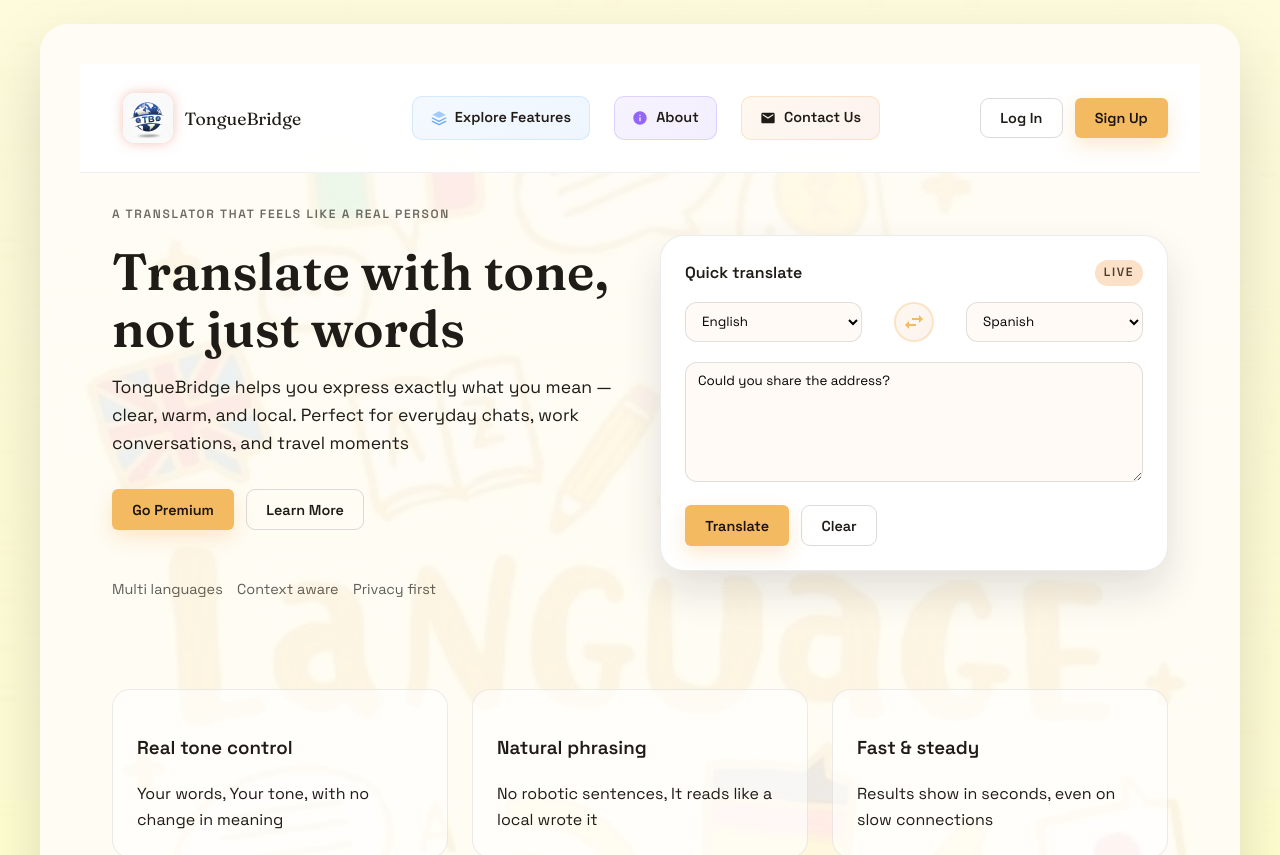
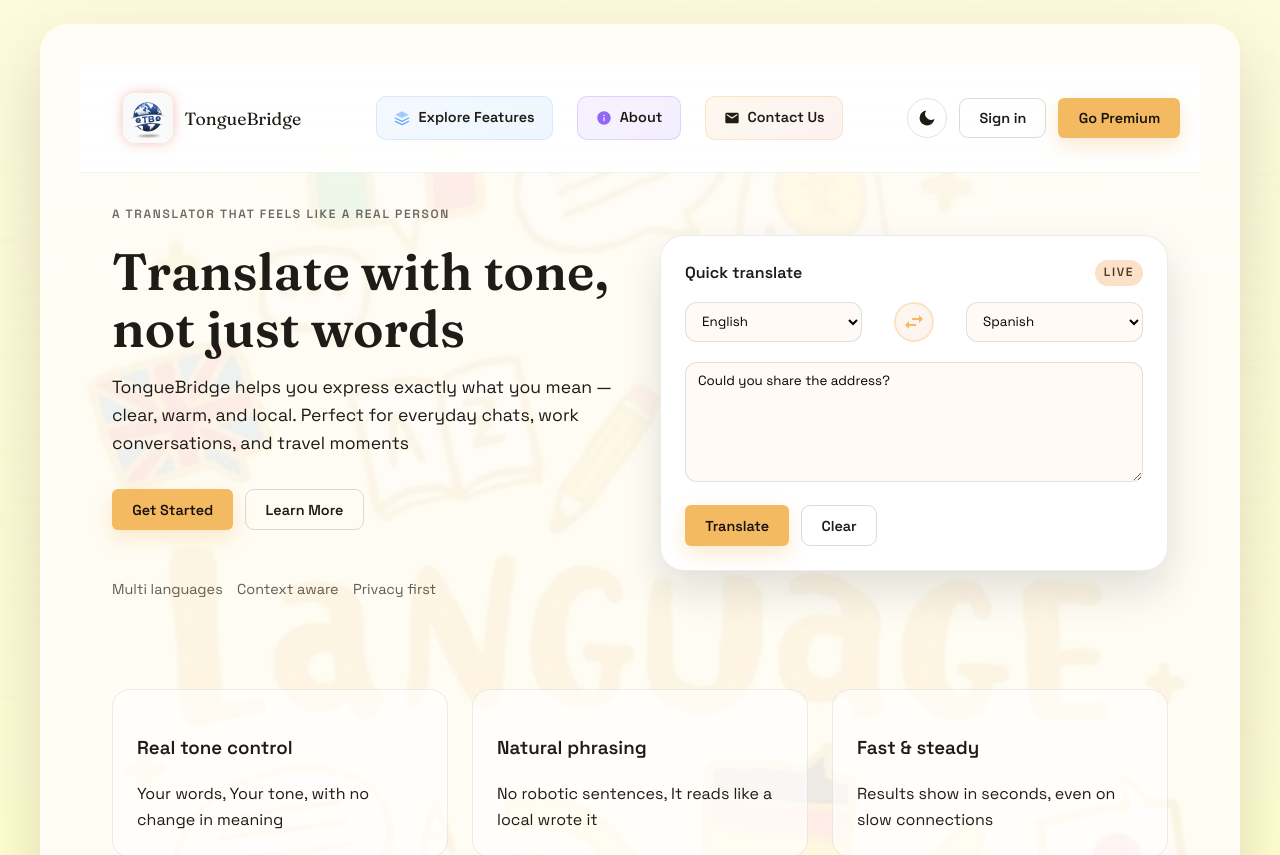
Before and after one commit to neelAkash2005/TongueBridge, a React (Vite) app in the folder frontDev/frontDev/: page / in a window 1280 px wide. Shown: the top 855 px of the page. Built offline with nearby package versions, Linux system fonts and the light colour scheme.

Commit message:
Revert "Merge branch 'feature/button-fix' into frontend"
This reverts commit bf5945088a0e6a12ff749b9eaef127ce449e37c9, reversing
changes made to 5f7ddb309010336ff19fb1f53300040be8b37586.

```diff
--- a/frontDev/frontDev/src/App.jsx
+++ b/frontDev/frontDev/src/App.jsx
@@ -142,8 +142,22 @@ function App() {
           </a>
         </nav>
           <div className="header-actions">
-            <button className="btn ghost">Log In</button>
-            <button className="btn primary">Sign Up</button>
+            <button
+              className="theme-toggle-btn"
+              onClick={toggleDarkMode}
+              type="button"
+              aria-label="Toggle dark mode"
+            >
+              <svg width="20" height="20" viewBox="0 0 24 24" fill="none" xmlns="http://www.w3.org/2000/svg">
+                {isDarkMode ? (
+                  <path d="M12 3V4M12 20V21M4 12H3M6.31412 6.31412L5.5 5.5M17.6859 6.31412L18.5 5.5M6.31412 17.69L5.5 18.5M17.6859 17.69L18.5 18.5M21 12H20M16 12C16 14.2091 14.2091 16 12 16C9.79086 16 8 14.2091 8 12C8 9.79086 9.79086 8 12 8C14.2091 8 16 9.79086 16 12Z" stroke="currentColor" strokeWidth="2" strokeLinecap="round" strokeLinejoin="round"/>
+                ) : (
+                  <path d="M21 12.79A9 9 0 1 1 11.21 3 7 7 0 0 0 21 12.79z" fill="currentColor"/>
+                )}
+              </svg>
+            </button>
+            <button className="btn ghost">Sign in</button>
+            <button className="btn primary">Go Premium</button>
           </div>
         </div>
       </header>
@@ -158,7 +172,7 @@ function App() {
               Perfect for everyday chats, work conversations, and travel moments
             </p>
             <div className="hero-actions">
-              <button className="btn primary">Go Premium</button>
+              <button className="btn primary">Get Started</button>
               <button className="btn ghost">Learn More</button>
             </div>
             <div className="badges">
```
